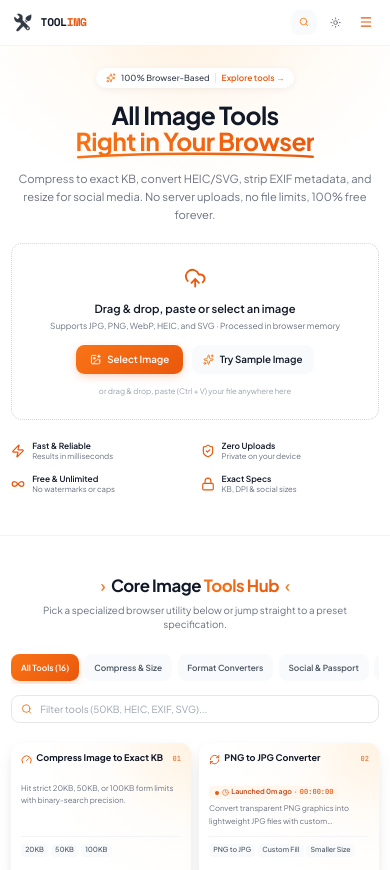
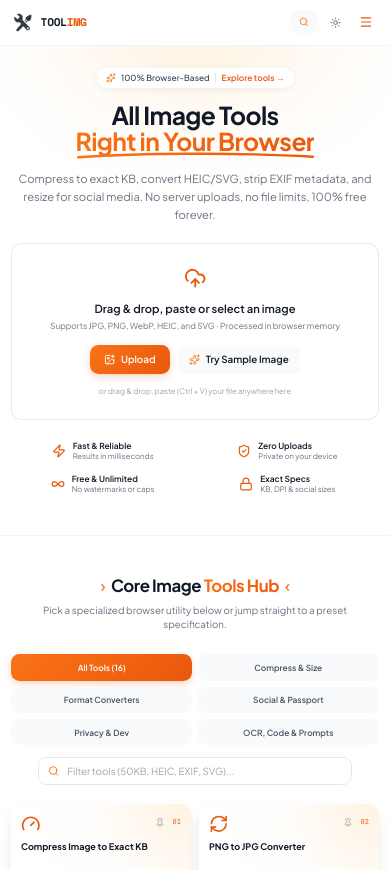
Before and after one commit to Mustafa584777/Toolimg, a Next.js app: page / in a window 390 px wide. Shown: the top 870 px of the page. Built offline with nearby package versions, Linux system fonts and the light colour scheme.

Commit message:
feat(ui): update upload labels and tool layout
- Rename "Select Image" to "Upload" across components.
- Improve feature strip alignment and tool card readability.
- Add infrastructure for pinning tools in ToolDirectory.

```diff
--- a/components/CreatorToolWorkspace.tsx
+++ b/components/CreatorToolWorkspace.tsx
@@ -683,7 +683,7 @@ export function CreatorToolWorkspace({ tool }: { tool: CreatorToolRoute }) {
                       className="btn-orange-gradient inline-flex min-h-[40px] items-center gap-2 rounded-xl px-5 py-2 text-xs font-semibold"
                     >
                       <ImagePlus className="h-4 w-4" aria-hidden="true" />
-                      <span>Select Image</span>
+                      <span>Upload</span>
                     </button>
                     <button
                       type="button"
--- a/components/HeroDropzone.tsx
+++ b/components/HeroDropzone.tsx
@@ -311,7 +311,7 @@ export function HeroDropzone() {
                     className="btn-orange-gradient inline-flex min-h-[42px] items-center gap-2 whitespace-nowrap rounded-xl px-5 py-2.5 text-sm font-semibold transition-all focus-visible:outline-none focus-visible:ring-2 focus-visible:ring-[#F97316] focus-visible:ring-offset-2"
                   >
                     <ImagePlus className="h-4 w-4 shrink-0" aria-hidden="true" />
-                    <span>Select Image</span>
+                    <span>Upload</span>
                   </button>
 
                   <button
@@ -426,8 +426,8 @@ export function HeroDropzone() {
             )}
           </div>
 
-          {/* 4-Item Inline Feature Strip (No horizontal scroll on mobile) */}
-          <div className="mx-auto mt-7 grid grid-cols-2 gap-x-4 gap-y-3.5 sm:grid-cols-4 sm:gap-6">
+          {/* 4-Item Inline Feature Strip (Horizontally centered, no scroll on mobile) */}
+          <div className="mx-auto mt-7 grid max-w-lg grid-cols-2 justify-items-center gap-x-4 gap-y-3.5 sm:flex sm:max-w-none sm:flex-wrap sm:items-center sm:justify-center sm:gap-9">
             <div className="flex min-w-0 items-center gap-2.5">
               <span className="flex shrink-0 items-center justify-center text-[#EA580C]">
                 <Zap className="h-5 w-5" aria-hidden="true" />
--- a/components/ToolDirectory.tsx
+++ b/components/ToolDirectory.tsx
@@ -1,8 +1,8 @@
 'use client';
 
 import Link from 'next/link';
-import { Clock, Search, X } from 'lucide-react';
-import { useEffect, useMemo, useState } from 'react';
+import { Clock, Pin, Search, X } from 'lucide-react';
+import { useEffect, useMemo, useState, useSyncExternalStore } from 'react';
 import {
   CORE_TOOLS,
   SILO_PILLARS,
@@ -11,6 +11,56 @@ import {
 import { ToolIcon } from '@/components/ToolIcon';
 
 type FilterTab = 'all' | SiloCategory;
+
+const PIN_STORAGE_KEY = 'toolimg-pinned-tools';
+const EMPTY_PINNED: string[] = [];
+let cachedRawPins: string | null = null;
+let cachedParsedPins: string[] = EMPTY_PINNED;
+let pinListeners: Array<() => void> = [];
+
+function subscribePins(listener: () => void) {
+  pinListeners.push(listener);
+  return () => {
+    pinListeners = pinListeners.filter((l) => l !== listener);
+  };
+}
+
+function getPinsSnapshot(): string[] {
+  if (typeof window === 'undefined') return EMPTY_PINNED;
+  const raw = window.localStorage.getItem(PIN_STORAGE_KEY);
+  if (raw === cachedRawPins) return cachedParsedPins;
+  cachedRawPins = raw;
+  if (!raw) {
+    cachedParsedPins = EMPTY_PINNED;
+    return cachedParsedPins;
+  }
+  try {
+    const parsed: unknown = JSON.parse(raw);
+    cachedParsedPins = Array.isArray(parsed)
+      ? parsed.filter((id): id is string => typeof id === 'string')
+      : EMPTY_PINNED;
+  } catch {
+    cachedParsedPins = EMPTY_PINNED;
+  }
+  return cachedParsedPins;
+}
+
+function getPinsServerSnapshot(): string[] {
+  return EMPTY_PINNED;
+}
+
+function togglePinnedTool(toolId: string) {
+  if (typeof window === 'undefined') return;
+  const current = getPinsSnapshot();
+  const next = current.includes(toolId)
+    ? current.filter((id) => id !== toolId)
+    : [toolId, ...current];
+  const serialized = JSON.stringify(next);
+  cachedRawPins = serialized;
+  cachedParsedPins = next;
+  window.localStorage.setItem(PIN_STORAGE_KEY, serialized);
+  pinListeners.forEach((l) => l());
+}
 
 function formatElapsedLaunch(launchedAt: string, nowMs: number): {
   hoursLabel: string;
@@ -65,6 +115,11 @@ function LaunchedTimerBadge({ launchedAt }: { launchedAt: string }) {
 export function ToolDirectory() {
   const [activeTab, setActiveTab] = useState<FilterTab>('all');
   const [searchQuery, setSearchQuery] = useState('');
+  const pinnedIds = useSyncExternalStore(
+    subscribePins,
+    getPinsSnapshot,
+    getPinsServerSnapshot
+  );
 
   const tabs: { id: FilterTab; label: string; count: number }[] = useMemo(
     () => [
@@ -85,7 +140,7 @@ export function ToolDirectory() {
 
   const filteredTools = useMemo(() => {
     const q = searchQuery.trim().toLowerCase();
-    return CORE_TOOLS.filter((tool) => {
+    const matches = CORE_TOOLS.filter((tool) => {
       const matchesTab = activeTab === 'all' || tool.category === activeTab;
       if (!matchesTab) return false;
       if (!q) return true;
@@ -96,7 +151,20 @@ export function ToolDirectory() {
         tool.href.toLowerCase().includes(q)
       );
     });
-  }, [activeTab, searchQuery]);
+
+    if (pinnedIds.length === 0) return matches;
+
+    return [...matches].sort((a, b) => {
+      const idxA = pinnedIds.indexOf(a.id);
+      const idxB = pinnedIds.indexOf(b.id);
+      const isPinA = idxA !== -1;
+      const isPinB = idxB !== -1;
+      if (isPinA && isPinB) return idxA - idxB;
+      if (isPinA) return -1;
+      if (isPinB) return 1;
+      return 0;
+    });
+  }, [activeTab, searchQuery, pinnedIds]);
 
   return (
     <section id="tools" className="border-b border-[#F3F4F6] bg-white py-14 sm:py-16">
@@ -119,12 +187,12 @@ export function ToolDirectory() {
           </p>
         </div>
 
-        {/* Category Filter Tabs + Search Bar */}
-        <div className="mt-8 flex flex-col gap-4 lg:flex-row lg:items-center lg:justify-between">
+        {/* Category Filter Tabs + Search Bar (Stacked & Arranged Vertically — No Sliding) */}
+        <div className="mt-8 flex flex-col items-stretch gap-4 sm:items-center">
           <div
             role="tablist"
             aria-label="Tool categories"
-            className="flex items-center gap-2 overflow-x-auto pb-1"
+            className="grid grid-cols-2 gap-2 sm:flex sm:flex-wrap sm:items-center sm:justify-center"
           >
             {tabs.map((tab) => {
               const isActive = activeTab === tab.id;
@@ -135,7 +203,7 @@ export function ToolDirectory() {
                   role="tab"
                   aria-selected={isActive}
                   onClick={() => setActiveTab(tab.id)}
-                  className={`inline-flex min-h-[38px] shrink-0 items-center gap-1.5 whitespace-nowrap rounded-xl px-3.5 py-2 text-xs font-semibold transition-all sm:text-sm focus-visible:outline-none focus-visible:ring-2 focus-visible:ring-[#F97316] ${
+                  className={`inline-flex min-h-[38px] items-center justify-center rounded-xl px-3 py-2 text-center text-xs font-semibold transition-all sm:px-4 sm:text-sm focus-visible:outline-none focus-visible:ring-2 focus-visible:ring-[#F97316] ${
                     isActive
                       ? 'btn-orange-gradient'
                       : 'bg-[#F9FAFB] text-[#4B5563] hover:bg-[#FFF7ED] hover:text-[#EA580C]'
@@ -147,7 +215,7 @@ export function ToolDirectory() {
             })}
           </div>
 
-          <div className="relative w-full lg:w-72 shrink-0">
+          <div className="relative mx-auto w-full max-w-md">
             <Search
               className="pointer-events-none absolute left-3.5 top-1/2 h-4 w-4 -translate-y-1/2 text-[#F97316]"
               aria-hidden="true"
@@ -196,32 +264,67 @@ export function ToolDirectory() {
           </div>
         ) : (
           <div className="mt-7 grid grid-cols-2 gap-3 sm:gap-4 md:grid-cols-3 xl:grid-cols-4">
-            {filteredTools.map((tool, index) => (
+            {filteredTools.map((tool, index) => {
+              const isPinned = pinnedIds.includes(tool.id);
+              return (
                 <article
                   key={tool.id}
                   className="card-orange-sheen group relative flex h-full flex-col justify-between rounded-2xl p-3.5 shadow-[0_10px_28px_-6px_rgba(17,24,39,0.10),0_4px_12px_-4px_rgba(234,88,12,0.08)] transition-all duration-200 hover:-translate-y-1.5 hover:shadow-[0_22px_44px_-10px_rgba(17,24,39,0.16),0_10px_22px_-8px_rgba(234,88,12,0.22)] sm:p-5"
                 >
                   <div className="min-w-0">
+                    {/* Top Row: Larger Borderless Icon Above Title + Pin Button & Index */}
                     <div className="flex items-start justify-between gap-2">
-                    <h3 className="min-w-0 font-[family-name:var(--font-display)] text-[13px] font-bold leading-snug text-[#111827] sm:text-base">
+                      <span className="inline-flex items-center justify-center text-[#EA580C]">
+                        <ToolIcon
+                          name={tool.iconName}
+                          className="h-7 w-7 transition-transform duration-200 group-hover:scale-110 sm:h-8 sm:w-8"
+                        />
+                      </span>
+
+                      <div className="flex shrink-0 items-center gap-1.5">
+                        <button
+                          type="button"
+                          onClick={(e) => {
+                            e.preventDefault();
+                            e.stopPropagation();
+                            togglePinnedTool(tool.id);
+                          }}
+                          aria-label={
+                            isPinned
+                              ? `Unpin ${tool.title}`
+                              : `Pin ${tool.title} to top`
+                          }
+                          aria-pressed={isPinned}
+                          title={isPinned ? 'Unpin tool' : 'Pin to top'}
+                          className={`relative z-10 inline-flex h-6 w-6 items-center justify-center rounded-lg transition-colors sm:h-7 sm:w-7 ${
+                            isPinned
+                              ? 'bg-[#FFF7ED] text-[#EA580C]'
+                              : 'text-[#9CA3AF] hover:bg-[#FFF7ED] hover:text-[#EA580C]'
+                          }`}
+                        >
+                          <Pin
+                            className={`h-3.5 w-3.5 transition-transform ${
+                              isPinned ? 'fill-current -rotate-45' : ''
+                            }`}
+                            aria-hidden="true"
+                          />
+                        </button>
+                        <span className="font-mono text-[10px] font-semibold text-[#EA580C]/80 tabular-nums sm:text-xs">
+                          {String(index + 1).padStart(2, '0')}
+                        </span>
+                      </div>
+                    </div>
+
+                    <h3 className="mt-2.5 min-w-0 font-[family-name:var(--font-display)] text-[13px] font-bold leading-snug text-[#111827] sm:mt-3 sm:text-base">
                       <Link
                         href={tool.href}
-                        className="inline-flex items-start gap-1.5 text-left transition-colors group-hover:text-[#EA580C] after:absolute after:inset-0 after:z-0 after:rounded-2xl focus-visible:outline-none focus-visible:after:ring-2 focus-visible:after:ring-[#F97316] sm:gap-2"
+                        className="block text-left transition-colors group-hover:text-[#EA580C] after:absolute after:inset-0 after:z-0 after:rounded-2xl focus-visible:outline-none focus-visible:after:ring-2 focus-visible:after:ring-[#F97316]"
                       >
-                        <ToolIcon
-                          name={tool.iconName}
-                          className="mt-0.5 h-4 w-4 shrink-0 text-[#EA580C] transition-transform group-hover:scale-110 sm:h-5 sm:w-5"
-                        />
                         <span className="line-clamp-2 min-h-[2.25rem] sm:min-h-[2.75rem]">
                           {tool.title}
                         </span>
                       </Link>
                     </h3>
-
-                    <span className="mt-0.5 shrink-0 font-mono text-[10px] font-semibold text-[#EA580C]/80 tabular-nums sm:text-xs">
-                      {String(index + 1).padStart(2, '0')}
-                    </span>
-                  </div>
 
                     <div className="mt-1.5 min-h-[3.25rem] sm:mt-2 sm:min-h-[4rem]">
                       {tool.launchedAt && (
@@ -253,7 +356,8 @@ export function ToolDirectory() {
                     </div>
                   </div>
                 </article>
-            ))}
+              );
+            })}
           </div>
         )}
       </div>
--- a/components/ToolWorkspace.tsx
+++ b/components/ToolWorkspace.tsx
@@ -864,7 +864,7 @@ export function ToolWorkspace({
                       className="btn-orange-gradient inline-flex min-h-[40px] items-center gap-2 rounded-xl px-5 py-2 text-xs font-semibold"
                     >
                       <ImagePlus className="h-4 w-4" aria-hidden="true" />
-                      <span>Select Image</span>
+                      <span>Upload</span>
                     </button>
                     <button
                       type="button"
--- a/components/UpcomingImageTools.tsx
+++ b/components/UpcomingImageTools.tsx
@@ -276,19 +276,22 @@ export function UpcomingImageTools() {
               >
                 <div className="opacity-65">
                   <div className="flex items-start justify-between gap-2">
-                    <h3 className="inline-flex min-w-0 items-start gap-1.5 font-[family-name:var(--font-display)] text-[13px] font-bold leading-snug text-[#4B5563] sm:gap-2 sm:text-base">
+                    <span className="inline-flex items-center justify-center text-[#9CA3AF]">
                       <Icon
-                        className="mt-0.5 h-4 w-4 shrink-0 text-[#9CA3AF] sm:h-5 sm:w-5"
+                        className="h-7 w-7 sm:h-8 sm:w-8"
                         aria-hidden="true"
                       />
-                      <span className="line-clamp-2 min-h-[2.25rem] sm:min-h-[2.75rem]">
-                        {tool.title}
-                      </span>
-                    </h3>
+                    </span>
                     <span className="mt-0.5 shrink-0 font-mono text-[10px] font-semibold text-[#9CA3AF] tabular-nums sm:text-xs">
                       {String(index + 1).padStart(2, '0')}
                     </span>
                   </div>
+
+                  <h3 className="mt-2.5 font-[family-name:var(--font-display)] text-[13px] font-bold leading-snug text-[#4B5563] sm:mt-3 sm:text-base">
+                    <span className="line-clamp-2 min-h-[2.25rem] sm:min-h-[2.75rem]">
+                      {tool.title}
+                    </span>
+                  </h3>
 
                   <p className="mt-1.5 line-clamp-2 text-[11px] leading-relaxed text-[#6B7280] sm:mt-2 sm:line-clamp-3 sm:text-sm">
                     {tool.description}
```
Lines whose indentation alone changed are shown as unchanged.
